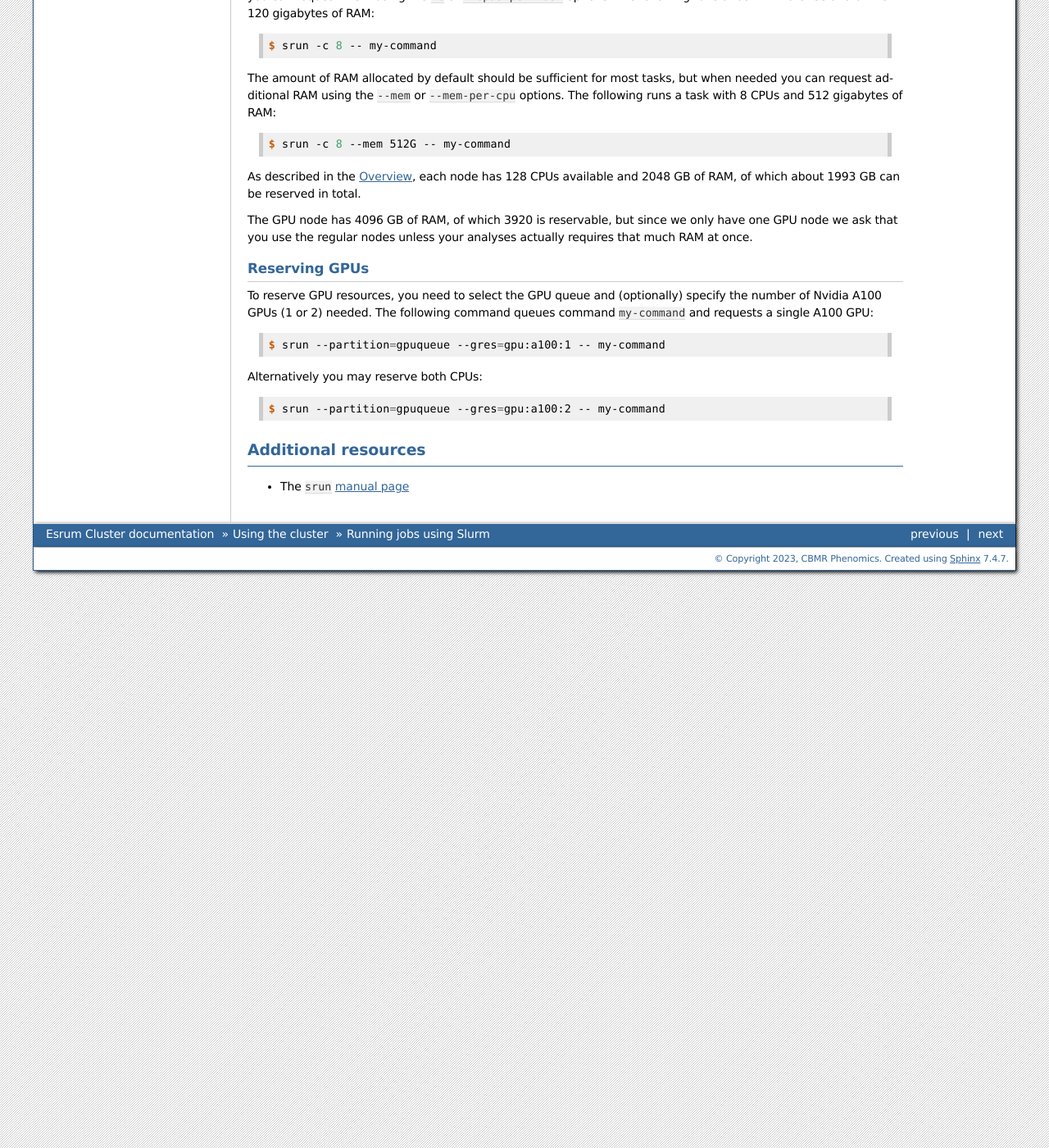
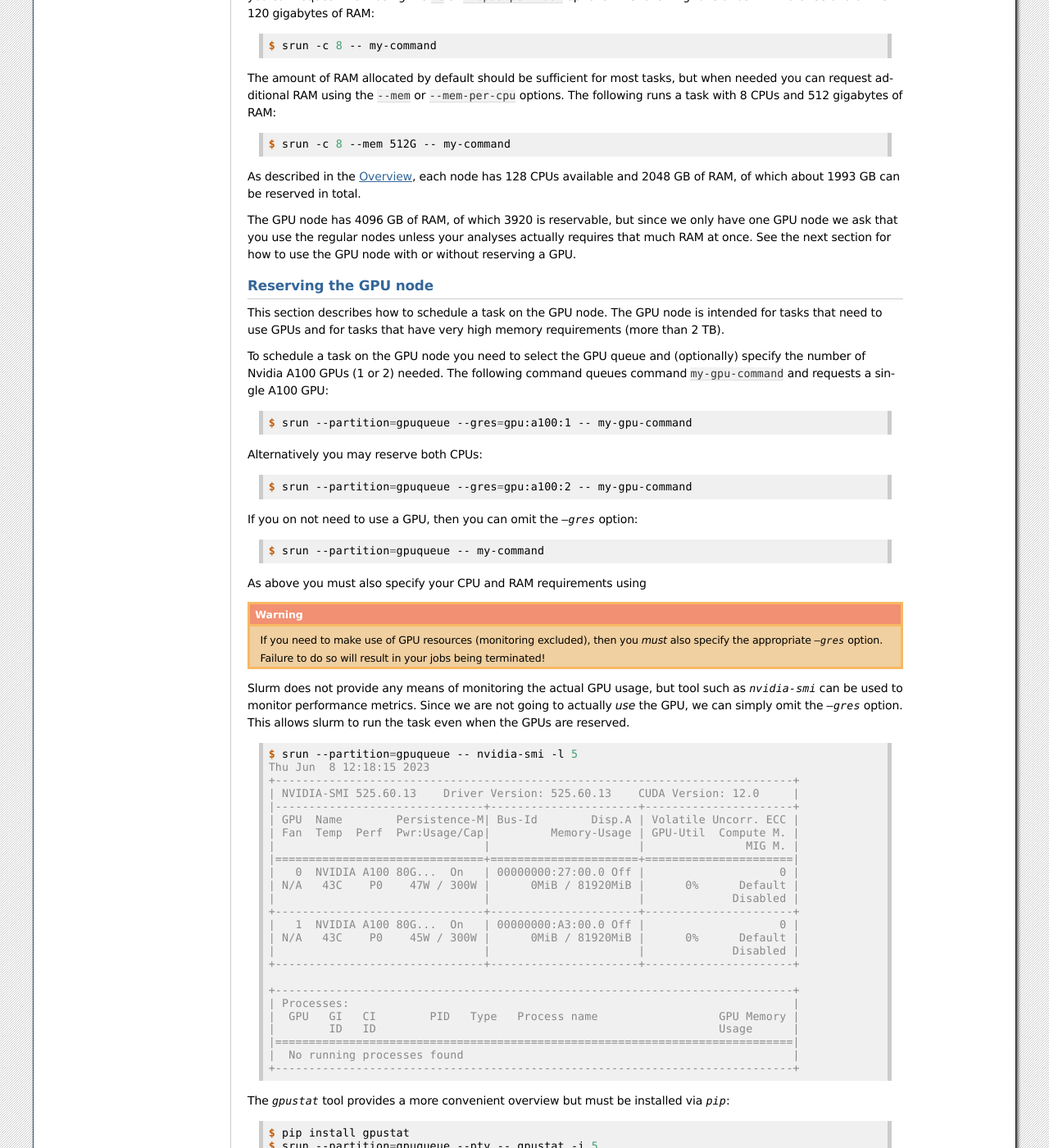
Before and after one commit to cbmrphenomics/cbmrphenomics.github.io, a Sphinx documentation site: the page built from esrum/source/usage/running_jobs.rst, in a window 1280 px wide and 1400 px high, scrolled down 1876 px. Shown: the whole window at 82% size. Built offline with Sphinx 7.4.7, drawn with Linux system fonts in a browser that asks for light colours; some of the changed text lies outside the part shown.

Commit message:
expand on using the GPU

```diff
--- a/esrum/source/usage/running_jobs.rst
+++ b/esrum/source/usage/running_jobs.rst
@@ -63,7 +63,7 @@ page.
 
 By default task are allocated one CPU and 15 GB of RAM. If you need to
 use additional resources, then see `Reserving resources for your jobs`_
-and `Reserving GPUs`_ below.
+and `Reserving the GPU node`_ below.
 
 ******************************
  Running an interactive shell
@@ -120,25 +120,97 @@ total.
 
 The GPU node has 4096 GB of RAM, of which 3920 is reservable, but since
 we only have one GPU node we ask that you use the regular nodes unless
-your analyses actually requires that much RAM at once.
+your analyses actually requires that much RAM at once. See the next
+section for how to use the GPU node with or without reserving a GPU.
 
-Reserving GPUs
-==============
+Reserving the GPU node
+======================
 
-To reserve GPU resources, you need to select the GPU queue and
+This section describes how to schedule a task on the GPU node. The GPU
+node is intended for tasks that need to use GPUs and for tasks that have
+very high memory requirements (more than 2 TB).
+
+To schedule a task on the GPU node you need to select the GPU queue and
 (optionally) specify the number of Nvidia A100 GPUs (1 or 2) needed. The
-following command queues command ``my-command`` and requests a single
-A100 GPU:
+following command queues command ``my-gpu-command`` and requests a
+single A100 GPU:
 
 .. code::
 
-   $ srun --partition=gpuqueue --gres=gpu:a100:1 -- my-command
+   $ srun --partition=gpuqueue --gres=gpu:a100:1 -- my-gpu-command
 
 Alternatively you may reserve both CPUs:
 
 .. code::
 
-   $ srun --partition=gpuqueue --gres=gpu:a100:2 -- my-command
+   $ srun --partition=gpuqueue --gres=gpu:a100:2 -- my-gpu-command
+
+If you on not need to use a GPU, then you can omit the `--gres` option:
+
+.. code::
+
+   $ srun --partition=gpuqueue -- my-command
+
+As above you must also specify your CPU and RAM requirements using
+
+.. warning::
+
+   If you need to make use of GPU resources (monitoring excluded), then
+   you *must* also specify the appropriate `--gres` option. Failure to
+   do so will result in your jobs being terminated!
+
+Slurm does not provide any means of monitoring the actual GPU usage, but
+tool such as `nvidia-smi` can be used to monitor performance metrics.
+Since we are not going to actually *use* the GPU, we can simply omit the
+`--gres` option. This allows slurm to run the task even when the GPUs
+are reserved.
+
+.. code::
+
+   $ srun --partition=gpuqueue -- nvidia-smi -l 5
+   Thu Jun  8 12:18:15 2023
+   +-----------------------------------------------------------------------------+
+   | NVIDIA-SMI 525.60.13    Driver Version: 525.60.13    CUDA Version: 12.0     |
+   |-------------------------------+----------------------+----------------------+
+   | GPU  Name        Persistence-M| Bus-Id        Disp.A | Volatile Uncorr. ECC |
+   | Fan  Temp  Perf  Pwr:Usage/Cap|         Memory-Usage | GPU-Util  Compute M. |
+   |                               |                      |               MIG M. |
+   |===============================+======================+======================|
+   |   0  NVIDIA A100 80G...  On   | 00000000:27:00.0 Off |                    0 |
+   | N/A   43C    P0    47W / 300W |      0MiB / 81920MiB |      0%      Default |
+   |                               |                      |             Disabled |
+   +-------------------------------+----------------------+----------------------+
+   |   1  NVIDIA A100 80G...  On   | 00000000:A3:00.0 Off |                    0 |
+   | N/A   43C    P0    45W / 300W |      0MiB / 81920MiB |      0%      Default |
+   |                               |                      |             Disabled |
+   +-------------------------------+----------------------+----------------------+
+
+   +-----------------------------------------------------------------------------+
+   | Processes:                                                                  |
+   |  GPU   GI   CI        PID   Type   Process name                  GPU Memory |
+   |        ID   ID                                                   Usage      |
+   |=============================================================================|
+   |  No running processes found                                                 |
+   +-----------------------------------------------------------------------------+
+
+The `gpustat` tool provides a more convenient overview but must be
+installed via `pip`:
+
+.. code::
+
+   $ pip install gpustat
+   $ srun --partition=gpuqueue --pty -- gpustat -i 5
+   esrumgpun01fl.unicph.domain  Thu Jun  8 12:20:24 2023  525.60.13
+   [0] NVIDIA A100 80GB PCIe | 43°C,   0 % |     0 / 81920 MB |
+   [1] NVIDIA A100 80GB PCIe | 43°C,   0 % |     0 / 81920 MB |
+
+The `--pty` option is used in order to support colored, full-screen
+output despite not running an interactive actual shell.
+
+As an alternative, you can also start an interactive shell on the GPU
+node:
+
+   $ srun --partition=gpuqueue --pty -- /bin/bash
 
 **********************
  Additional resources
```
